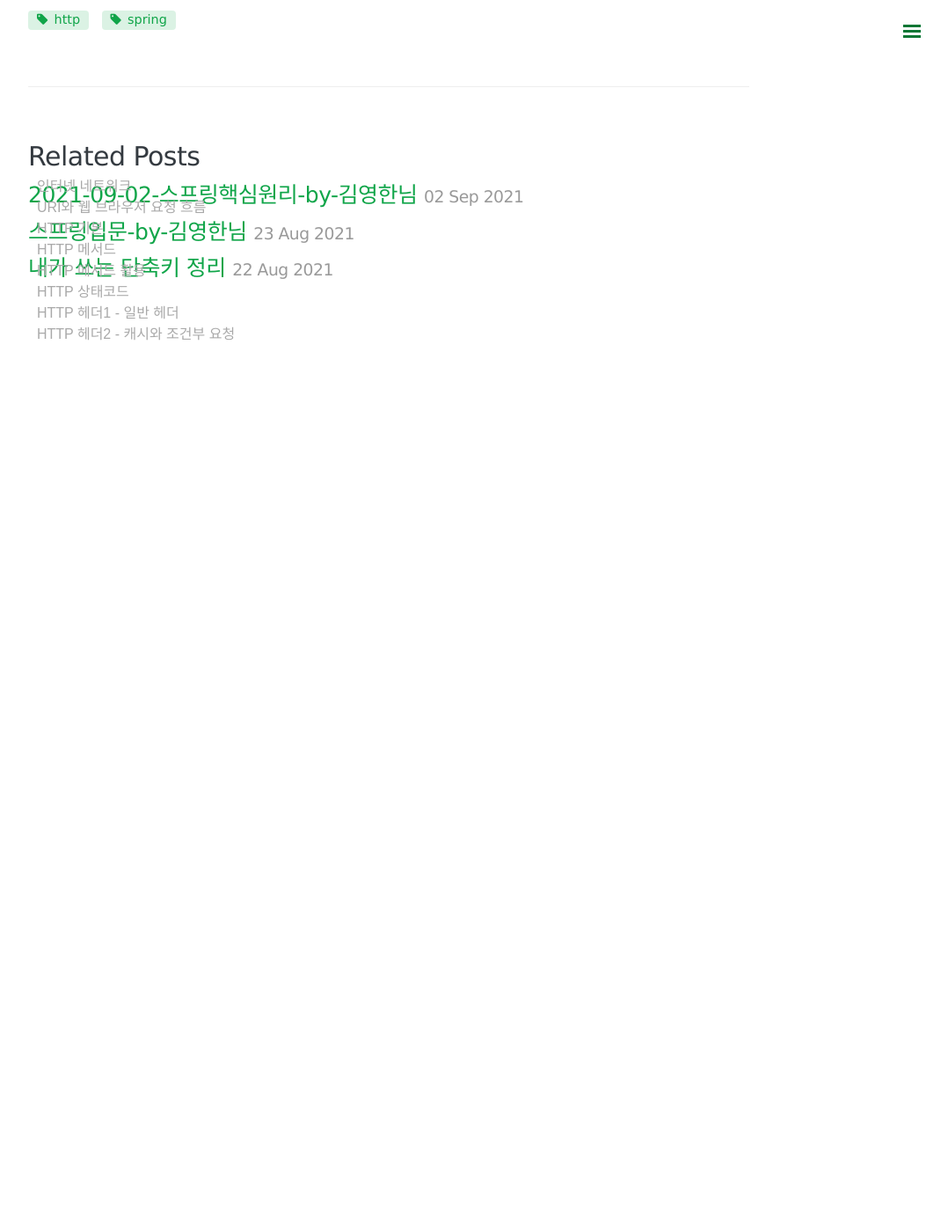
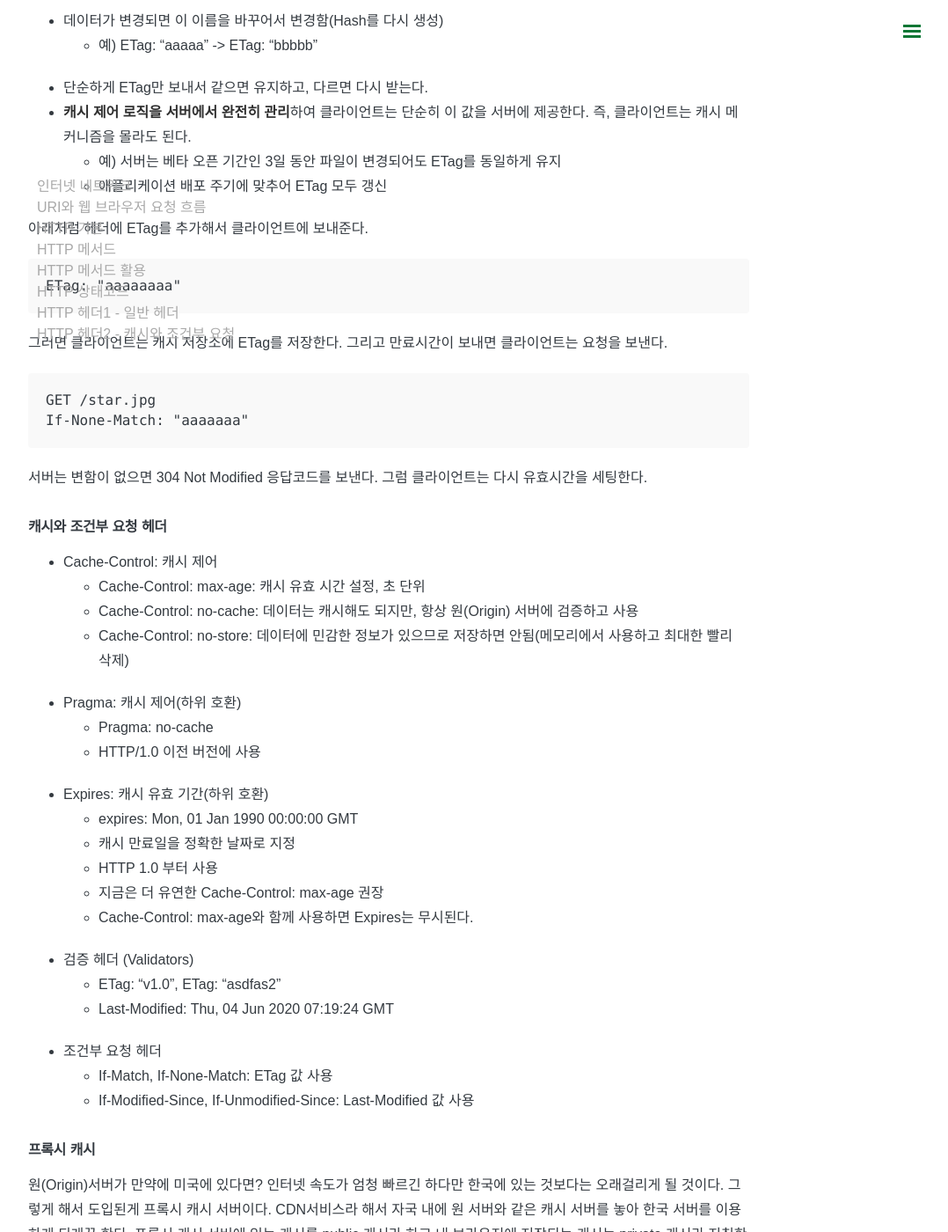
Before and after one commit to somefood/somefood.github.io, a Jekyll site: the page built from _posts/Spring/2021-09-14-HTTP-by-김영한님.md, in a window 1280 px wide and 1400 px high, scrolled down 30131 px. Shown: the whole window at 88% size, without its empty margins (198-1276 px from the left). Built offline with Jekyll 4.4.1, drawn with Linux system fonts in a browser that asks for light colours; nearby versions of some CDN libraries; comment, search, counter and statistics services are not loaded; before the commit the page ends 30511 px from its top, so only the background shows below that; some of the changed text lies outside the part shown.

Commit message:
HTTP 헤더2 - 캐시와 조건부 요청

````diff
--- a/_posts/Spring/2021-09-14-HTTP-by-김영한님.md
+++ b/_posts/Spring/2021-09-14-HTTP-by-김영한님.md
@@ -1059,8 +1059,82 @@ HTTP Body 없이 304 코드를 보내 수정되지 않음을 알려준다. 이
 - 서버에서 별도의 캐시 로직을 관리하고 싶은 경우
   - 예) 스페이스나 주석처럼 크게 영향이 없는 변경에서 캐시를 유지하고 싶은 경우
 
+#### ETag, If-None-Match
+
+- ETag(Entity Tag)
+- 캐시용 데이터에 임의의 고유한 버전 이름을 달아줌
+  - 예) ETag: "v1.0", ETag: "a131231321"
+- 데이터가 변경되면 이 이름을 바꾸어서 변경함(Hash를 다시 생성)
+  - 예) ETag: "aaaaa" -> ETag: "bbbbb"
+- 단순하게 ETag만 보내서 같으면 유지하고, 다르면 다시 받는다.
+- **캐시 제어 로직을 서버에서 완전히 관리**하여 클라이언트는 단순히 이 값을 서버에 제공한다. 즉, 클라이언트는 캐시 메커니즘을 몰라도 된다.
+  - 예) 서버는 베타 오픈 기간인 3일 동안 파일이 변경되어도 ETag를 동일하게 유지
+  - 애플리케이션 배포 주기에 맞추어 ETag 모두 갱신
+
+아래처럼 헤더에 ETag를 추가해서 클라이언트에 보내준다.
+
+```text
+ETag: "aaaaaaaa"
+```
+
+그러면 클라이언트는 캐시 저장소에 ETag를 저장한다. 그리고 만료시간이 보내면 클라이언트는 요청을 보낸다.
+
+```
+GET /star.jpg
+If-None-Match: "aaaaaaa"
+```
+
+서버는 변함이 없으면 304 Not Modified 응답코드를 보낸다. 그럼 클라이언트는 다시 유효시간을 세팅한다.
+
 ### 캐시와 조건부 요청 헤더
+
+- Cache-Control: 캐시 제어
+  - Cache-Control: max-age: 캐시 유효 시간 설정, 초 단위
+  - Cache-Control: no-cache: 데이터는 캐시해도 되지만, 항상 원(Origin) 서버에 검증하고 사용
+  - Cache-Control: no-store: 데이터에 민감한 정보가 있으므로 저장하면 안됨(메모리에서 사용하고 최대한 빨리 삭제)
+- Pragma: 캐시 제어(하위 호환)
+  - Pragma: no-cache
+  - HTTP/1.0 이전 버전에 사용
+- Expires: 캐시 유효 기간(하위 호환)
+  - expires: Mon, 01 Jan 1990 00:00:00 GMT
+  - 캐시 만료일을 정확한 날짜로 지정
+  - HTTP 1.0 부터 사용
+  - 지금은 더 유연한 Cache-Control: max-age 권장
+  - Cache-Control: max-age와 함께 사용하면 Expires는 무시된다.
+- 검증 헤더 (Validators)
+  - ETag: "v1.0", ETag: "asdfas2"
+  - Last-Modified: Thu, 04 Jun 2020 07:19:24 GMT
+- 조건부 요청 헤더
+  - If-Match, If-None-Match: ETag 값 사용
+  - If-Modified-Since, If-Unmodified-Since: Last-Modified 값 사용
 
 ### 프록시 캐시
 
+원(Origin)서버가 만약에 미국에 있다면? 인터넷 속도가 엄청 빠르긴 하다만 한국에 있는 것보다는 오래걸리게 될 것이다. 그렇게 해서 도입된게 프록시 캐시 서버이다. CDN서비스라 해서 자국 내에 원 서버와 같은 캐시 서버를 놓아 한국 서버를 이용하게 되게끔 한다. 프록시 캐시 서버에 있는 캐시를 public 캐시라 하고 내 브라우저에 저장되는 캐시는 private 캐시라 지칭한다.
+
+#### 캐시 지시어(directives)
+
+- Cache-Control: public - 응답이 public 캐시에 저장되어도 됨
+- Cache-Control: private - 응답이 해당 사용자만을 위한 것임, private 캐시에 저장해야 함(기본값)
+- Cache-Control: s-maxage - 프록시 캐시에만 적용되는 max-age
+- Age: 60 (HTTP 헤더) - 오리진 서버에서 응답 후 프록시 캐시 내에 머문 시간(초)
+
 ### 캐시 무효화
+
+Cache-Control에 확실한 캐시 무효화를 하는 응답이 있다. 간혹 들어 브라우저가 임의로 캐싱을 하는 경우가 있는데 이를 막을 필요가 있다.
+
+- Cache-Control: no-cache, no-store, must-revalidate
+- Pragma: no-cache (HTTP 1.0 하위 호환)
+
+#### 캐시 지시어(directives) - 확실한 캐시 무효화
+
+- Cache-Control: no-cache
+  - 데이터는 캐시해도 되지만, 항상 **원 서버에 검증**하고 사용(이름에 주의)
+- Cache-Control: no-store
+  - 데이터에 민감한 정보가 있으므로 저장하면 안됨(메모리에서 사용하고 최대한 빨리 삭제)
+- Cache-Control: must-revalidate
+  - 캐시 만료후 최초 조회시 **원 서버에 검증**해야함
+  - 원 서버 접근 실패시 반드시 오류가 발생해야함 - 504(Gateway Timeout)
+  - must-revalidate는 캐시 유효 시간이라면 캐시를 사용함
+- Pragma: no-cache
+  - HTTP 1.0 하위 호환
````
